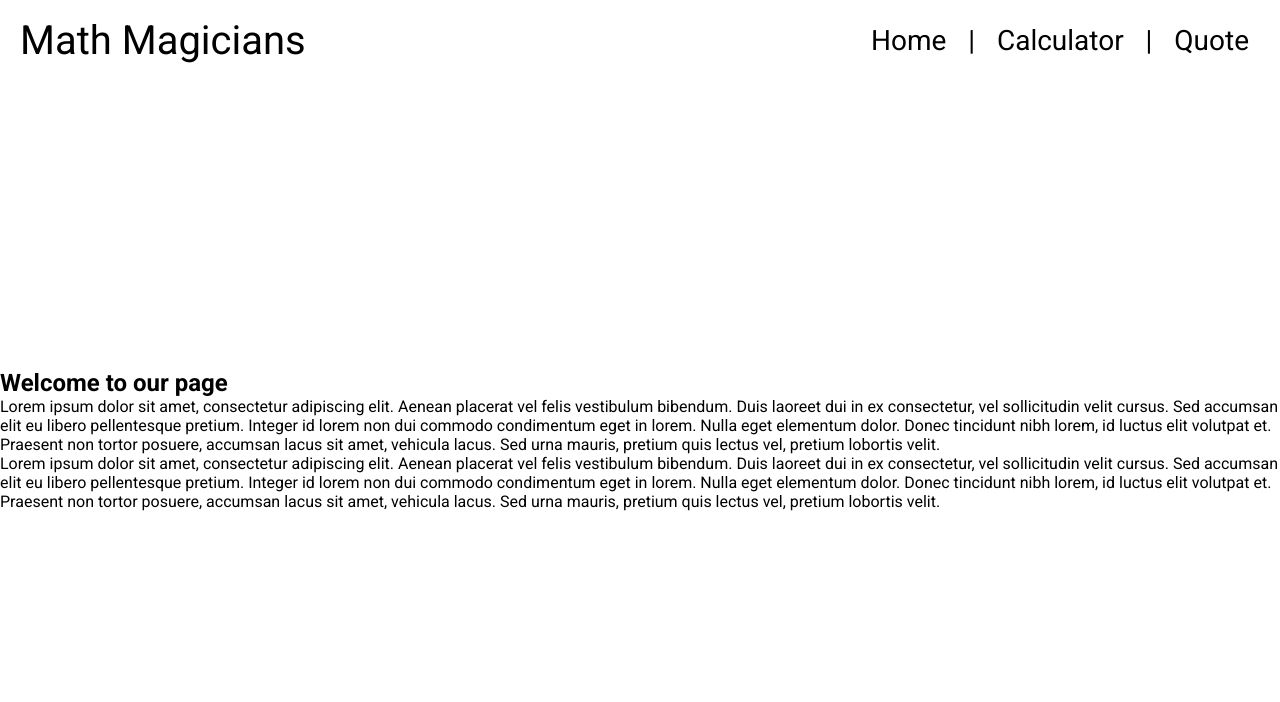
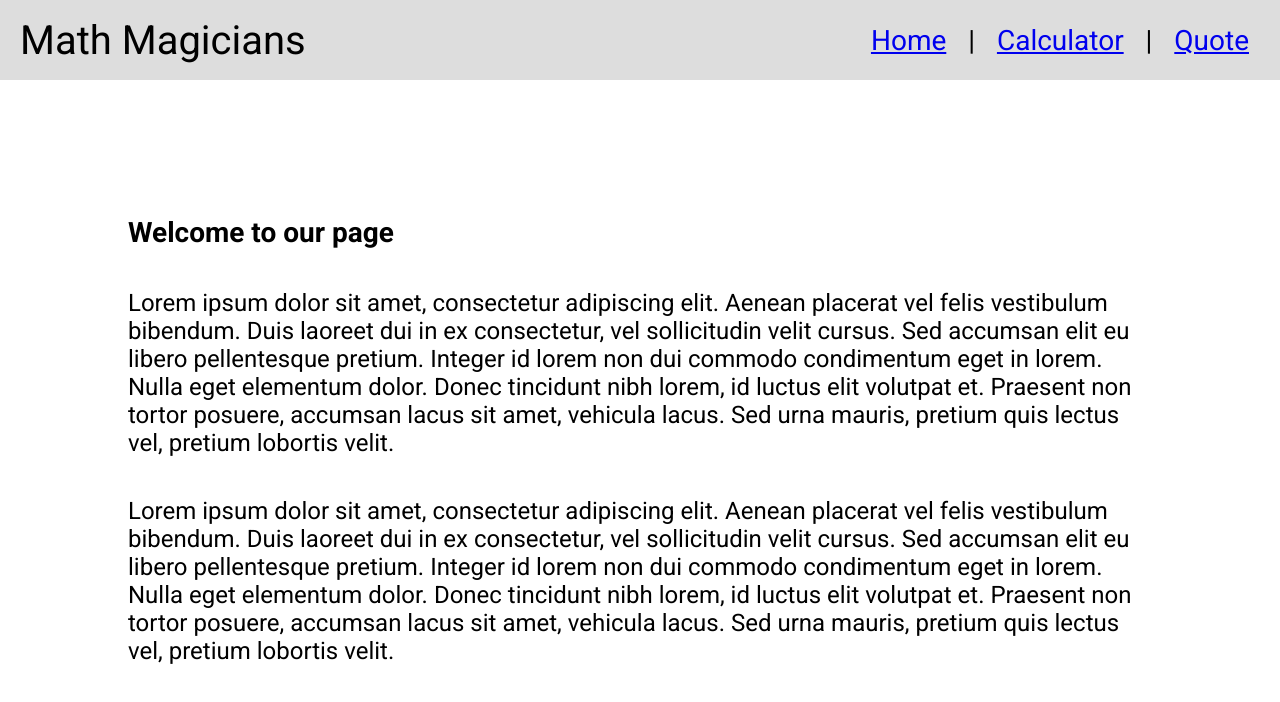
Before and after one commit to gandradep/math_magicians, a React (Create React App) app: page / in a window 1280 px wide. Shown: the top 702 px of the page. Built offline with nearby package versions, Linux system fonts and the light colour scheme.

Commit message:
Added links for routes, fix style linters

```diff
--- a/src/components/Home.js
+++ b/src/components/Home.js
@@ -3,9 +3,9 @@ import React from 'react';
 class Home extends React.PureComponent {
   render() {
     return (
-      <div>
-        <h2> Welcome to our page </h2>
-        <p>
+      <div className="homeContainer dFlex">
+        <h2 className="fs175"> Welcome to our page </h2>
+        <p className="fs150">
           Lorem ipsum dolor sit amet, consectetur adipiscing elit.
           Aenean placerat vel felis vestibulum bibendum. Duis laoreet dui in
           ex consectetur, vel sollicitudin velit cursus. Sed accumsan elit eu
@@ -15,7 +15,7 @@ class Home extends React.PureComponent {
           tortor posuere, accumsan lacus sit amet, vehicula lacus. Sed urna
           mauris, pretium quis lectus vel, pretium lobortis velit.
         </p>
-        <p>
+        <p className="fs150">
           Lorem ipsum dolor sit amet, consectetur adipiscing elit.
           Aenean placerat vel felis vestibulum bibendum. Duis laoreet dui in
           ex consectetur, vel sollicitudin velit cursus. Sed accumsan elit eu
--- a/src/components/Navbar.js
+++ b/src/components/Navbar.js
@@ -1,4 +1,5 @@
 import React from 'react';
+import { Link } from 'react-router-dom';
 
 class Navbar extends React.PureComponent {
   render() {
@@ -6,11 +7,17 @@ class Navbar extends React.PureComponent {
       <nav className="dFlex nav">
         <h1 className="fsizeBig fw400"> Math Magicians </h1>
         <ul className="dFlex menu fs175">
-          <li>Home</li>
+          <li>
+            <Link to="/">Home</Link>
+          </li>
           <li>|</li>
-          <li>Calculator</li>
+          <li>
+            <Link to="/calculator">Calculator</Link>
+          </li>
           <li>|</li>
-          <li>Quote</li>
+          <li>
+            <Link to="/quote">Quote</Link>
+          </li>
         </ul>
       </nav>
     );
--- a/src/index.css
+++ b/src/index.css
@@ -1,4 +1,5 @@
 @import url('https://fonts.googleapis.com/css2?family=Roboto:wght@300;400;500;700&display=swap');
+
 * {
   margin: 0;
   padding: 0;
@@ -6,15 +7,17 @@
   font-family: 'Roboto', sans-serif;
 }
 
-html, body {
+html,
+body {
   min-height: 100vh;
 }
 
-.App, #root{
+.App,
+#root {
   min-height: 100vh;
 }
 
-.dFlex{
+.dFlex {
   display: flex;
 }
 
@@ -26,22 +29,27 @@ html, body {
   font-size: 1.75rem;
 }
 
+.fs150 {
+  font-size: 1.5rem;
+}
+
 .fw400 {
   font-weight: 400;
 }
 
-.menu{
+.menu {
   list-style-type: none;
   width: 400px;
   justify-content: space-around;
 }
 
-.nav{
-   justify-content: space-between;
-   align-items: center;
-   height: 10vh;
-   padding-left: 20px;
-   padding-right: 20px;
+.nav {
+  justify-content: space-between;
+  align-items: center;
+  height: 10vh;
+  padding-left: 20px;
+  padding-right: 20px;
+  background-color: #ddd;
 }
 
 .content {
@@ -68,6 +76,14 @@ html, body {
   grid-column: 1 / span 2;
 }
 
+.homeContainer {
+  min-height: 50vh;
+  flex-direction: column;
+  justify-content: center;
+  row-gap: 40px;
+  padding: 0 10%;
+}
+
 #calculator {
   display: grid;
   grid-template-columns: 1fr 1fr 1fr 1fr;
@@ -88,7 +104,7 @@ html, body {
   padding-right: 10px;
 }
 
-.quoteContainer{
+.quoteContainer {
   padding-left: 15%;
   padding-right: 15%;
 }
```
